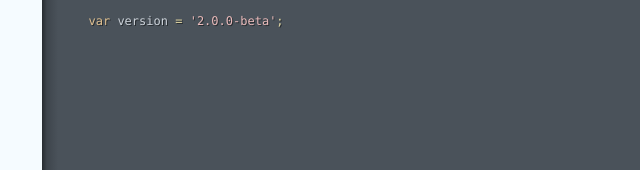
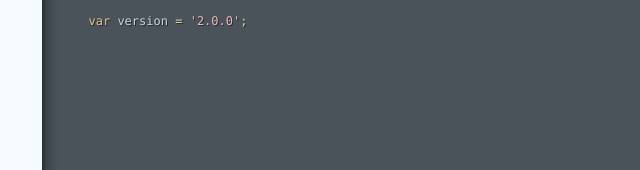
Before and after one commit to chandruxp/evrythng-js-sdk, a plain HTML site: page src/core.html in a window 1280 px wide. Shown: the part 189-359 px from the top of the page, 486-1126 px from the left. Drawn offline with Linux system fonts and the light colour scheme.

Commit message:
Generated documentation for b689969a6566323472ac84321cdfcda83d7a0fbf

```diff
--- a/src/core.html
+++ b/src/core.html
@@ -3,7 +3,7 @@ default settings. The library is built by adding functionality or
 sub-modules to EVT.</strong></p></div></div><div class="code"><div class="wrapper"><span class="nx">define</span><span class="p">([</span>
   <span class="s1">&#39;utils&#39;</span>
 <span class="p">],</span> <span class="kd">function</span> <span class="p">(</span><span class="nx">Utils</span><span class="p">)</span> <span class="p">{</span>
-  <span class="s1">&#39;use strict&#39;</span><span class="p">;</span></div></div></div><div class="segment"><div class="comments "><div class="wrapper"><p>Version is udpated from package.json using <code>grunt-version</code> on build.</p></div></div><div class="code"><div class="wrapper">  <span class="kd">var</span> <span class="nx">version</span> <span class="o">=</span> <span class="s1">&#39;2.0.0-beta&#39;</span><span class="p">;</span></div></div></div><div class="segment"><div class="comments "><div class="wrapper"><p>Setup default settings:</p></div></div></div><div class="segment"><div class="comments "><div class="wrapper"><ul>
+  <span class="s1">&#39;use strict&#39;</span><span class="p">;</span></div></div></div><div class="segment"><div class="comments "><div class="wrapper"><p>Version is udpated from package.json using <code>grunt-version</code> on build.</p></div></div><div class="code"><div class="wrapper">  <span class="kd">var</span> <span class="nx">version</span> <span class="o">=</span> <span class="s1">&#39;2.0.0&#39;</span><span class="p">;</span></div></div></div><div class="segment"><div class="comments "><div class="wrapper"><p>Setup default settings:</p></div></div></div><div class="segment"><div class="comments "><div class="wrapper"><ul>
 <li><strong><em>apiUrl</strong>: String - change the default API host</em></li>
 <li><strong><em>async</strong>: Boolean - set to false to make synchronous requests (blocks UI)</em></li>
 <li><strong><em>fullResponse</strong>: Boolean - by default the response of every call if the JSON
```
